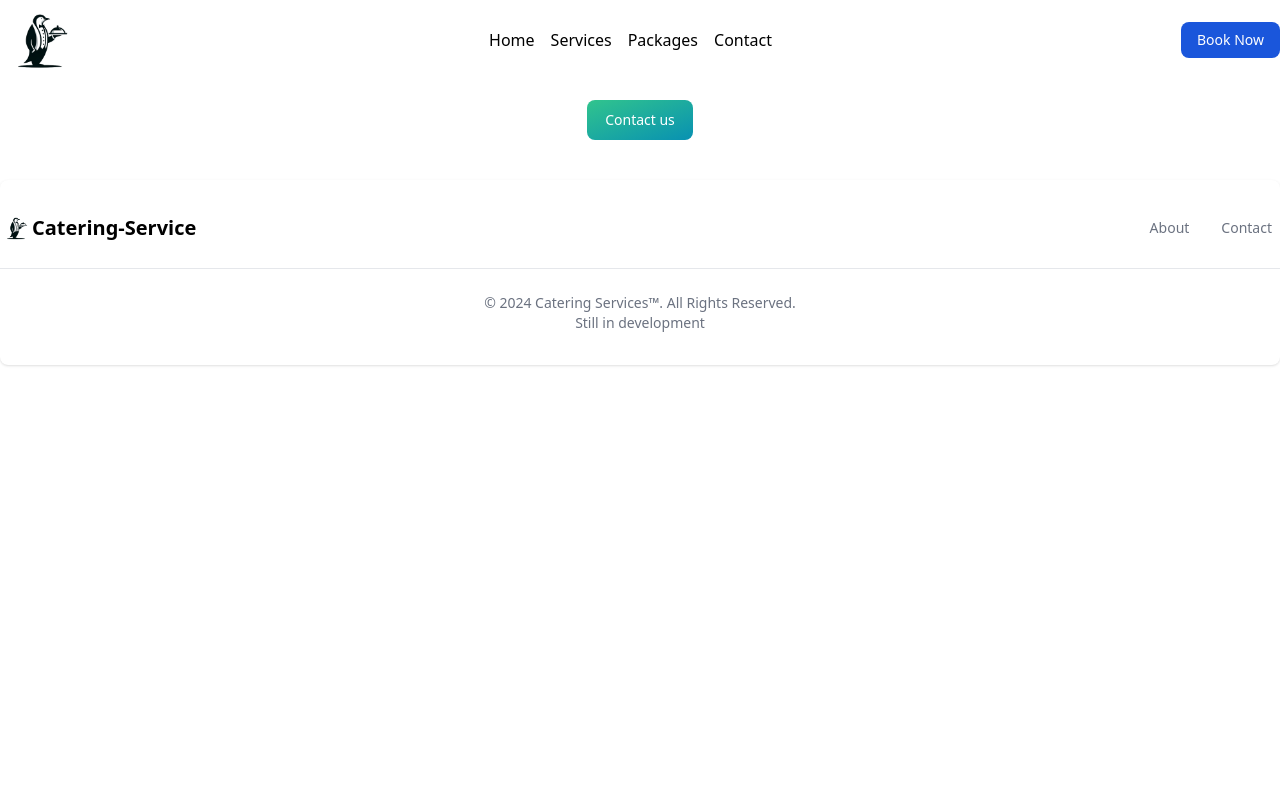
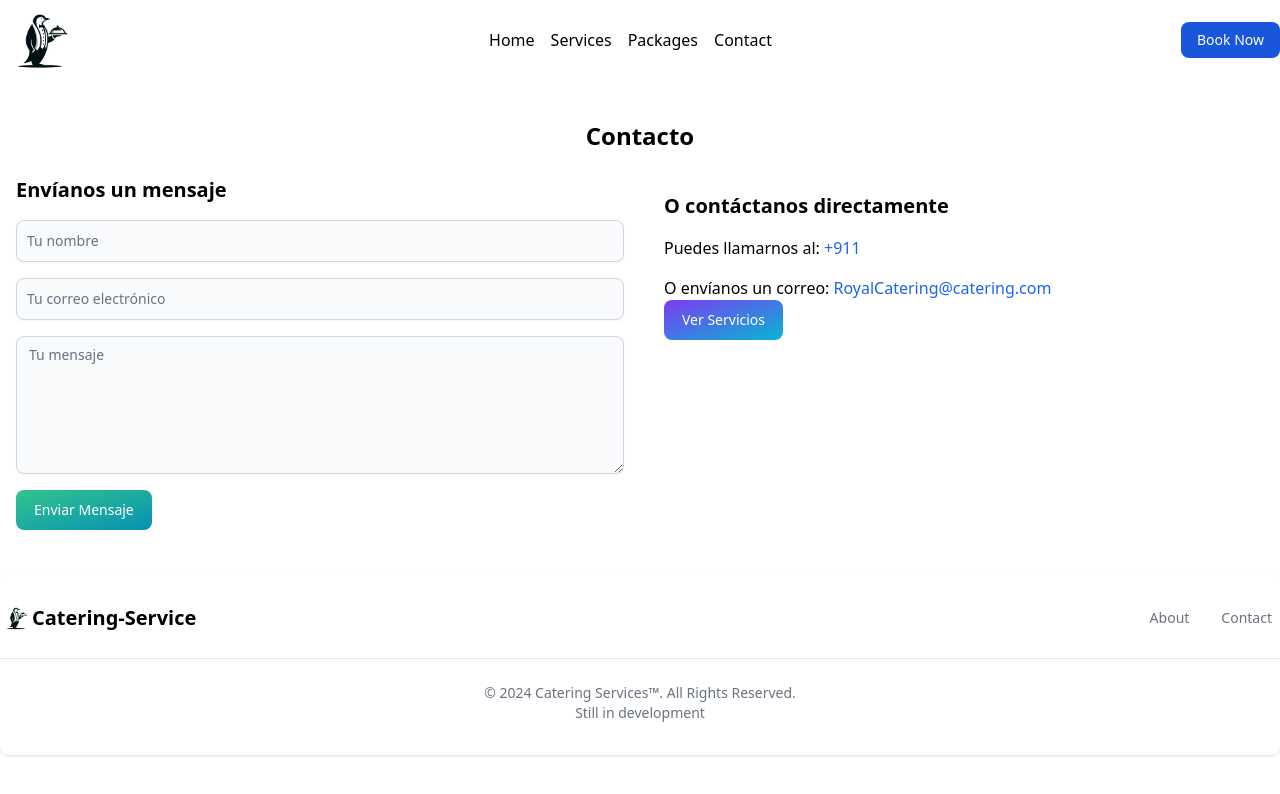
Before and after one commit to iZackk26/Catering-ServiceV2, a React (Vite) app: page /contact in a window 1280 px wide. Shown: the top 794 px of the page. Built offline with nearby package versions, Linux system fonts and the light colour scheme.

Commit message:
feat: Pre-Final-Release adding the contact page

```diff
--- a/src/pages/Contact.jsx
+++ b/src/pages/Contact.jsx
@@ -1,7 +1,6 @@
 import React from 'react';
 import { Link } from 'react-router-dom';
-import { Button } from "flowbite-react";
-
+import { Button, TextInput, Textarea } from "flowbite-react";
 // Components
 import Header from '../components/Header';
 
@@ -32,18 +31,44 @@ export default function Contact() {
     <>
       <Header />
 
-      <div className="flex justify-center mt-5">
-      <Link to="/catering"> <Button gradientDuoTone="greenToBlue">Contact us</Button></Link>
+      <div className="container mx-auto mt-10 px-4">
+        <h1 className="text-2xl font-bold text-center mb-6">Contacto</h1>
+        <div className="grid grid-cols-1 md:grid-cols-2 gap-8">
+          <div className="space-y-4">
+            <h2 className="text-xl font-semibold">Envíanos un mensaje</h2>
+            <TextInput
+              id="name"
+              type="text"
+              placeholder="Tu nombre"
+              required={true}
+              shadow={true}
+            />
+            <TextInput
+              id="email"
+              type="email"
+              placeholder="Tu correo electrónico"
+              required={true}
+              shadow={true}
+            />
+            <Textarea
+              id="message"
+              placeholder="Tu mensaje"
+              required={true}
+              rows={6}
+              shadow={true}
+            />
+            <Button gradientDuoTone="greenToBlue">Enviar Mensaje</Button>
+          </div>
+          <div className="space-y-4 ml-2 mt-4">
+            <h2 className="text-xl font-semibold">O contáctanos directamente</h2>
+            <p>Puedes llamarnos al: <a href="tel:+1234567890" className="text-blue-600 hover:underline">+911</a></p>
+            <p>O envíanos un correo: <a href="mailto:contacto@catering.com" className="text-blue-600 hover:underline">RoyalCatering@catering.com</a></p>
+            <Link to="/catering">
+              <Button gradientDuoTone="purpleToBlue">Ver Servicios</Button>
+            </Link>
+          </div>
+        </div>
       </div>
-
-      {/* <div className="container mx-auto mt-5 px-4">
-        <h2 className="text-center mb-4">Contact Our Developers</h2>
-        <div className="flex justify-around flex-nowrap items-center gap-4">
-          {developers.map(dev => (
-            <DeveloperCard key={dev.username} {...dev} />
-          ))}
-        </div>
-      </div> */}
 
       <Footer />
     </>
--- a/src/pages/PackageDetail.jsx
+++ b/src/pages/PackageDetail.jsx
@@ -21,13 +21,29 @@ function PackageDetails() {
 
 
   if (!packageDetails) {
-    return <div>Loading...</div>;
+    return (
+      <div role="status" className="space-y-8  flex flex-col items-center animate-pulse mt-16 md:space-y-0 md:space-x-8 rtl:space-x-reverse md:flex md:items-center">
+        <div className="flex items-center justify-center w-full h-48 bg-gray-300 rounded sm:w-96 dark:bg-gray-700">
+          <svg className="w-10 h-10 text-gray-200 dark:text-gray-600" aria-hidden="true" xmlns="http://www.w3.org/2000/svg" fill="currentColor" viewBox="0 0 20 18">
+            <path d="M18 0H2a2 2 0 0 0-2 2v14a2 2 0 0 0 2 2h16a2 2 0 0 0 2-2V2a2 2 0 0 0-2-2Zm-5.5 4a1.5 1.5 0 1 1 0 3 1.5 1.5 0 0 1 0-3Zm4.376 10.481A1 1 0 0 1 16 15H4a1 1 0 0 1-.895-1.447l3.5-7A1 1 0 0 1 7.468 6a.965.965 0 0 1 .9.5l2.775 4.757 1.546-1.887a1 1 0 0 1 1.618.1l2.541 4a1 1 0 0 1 .028 1.011Z"/>
+          </svg>
+        </div>
+        <div className="w-full">
+          <div className="h-2.5 bg-gray-200 rounded-full dark:bg-gray-700 w-48 mb-4"></div>
+          <div className="h-2 bg-gray-200 rounded-full dark:bg-gray-700 max-w-[480px] mb-2.5"></div>
+          <div className="h-2 bg-gray-200 rounded-full dark:bg-gray-700 mb-2.5"></div>
+          <div className="h-2 bg-gray-200 rounded-full dark:bg-gray-700 max-w-[440px] mb-2.5"></div>
+          <div className="h-2 bg-gray-200 rounded-full dark:bg-gray-700 max-w-[460px] mb-2.5"></div>
+          <div className="h-2 bg-gray-200 rounded-full dark:bg-gray-700 max-w-[360px]"></div>
+        </div>
+      <span className="sr-only">Loading...</span>
+      </div>
+    );
   }
 
   return (
     <>
       <Header />
-
       <div className="flex h-screen mt-10" data-aos="zoom-in" data-aos-duration="1250">
         <div className="w-1/4 flex flex-col overflow-y-auto hide-scrollbar justify-start items-center p-4 space-y-4">
           {packageDetails.platillos.map(platillo => (
@@ -44,8 +60,9 @@ function PackageDetails() {
           {selectedDish ? (
             <div>
               <h3 className='mb-4 text-4xl font-extrabold leading-none tracking-tight text-gray-900 md:text-5xl lg:text-6xl dark:text-white p-4 pt-14 pl-10"> text-black'>{selectedDish.nombre}</h3>
-              <p className='text-lg font-normal text-gray-500 lg:text-xl dark:text-gray-400 ml-4'><b>{selectedDish.descripcion}</b></p>
-              <span class="bg-blue-100 text-blue-800 text-xs font-medium me-2 px-2.5 py-0.5 rounded dark:bg-blue-900 dark:text-blue-300 ml-4">${selectedDish.precio}</span>
+              <p className='text-lg font-normal text-gray-500 lg:text-xl dark:text-gray-400 ml-4 mb-3'><b>{selectedDish.descripcion}</b></p>
+              <span className="bg-blue-100 text-blue-800 text-m  font-medium px-4 py-1.5 rounded dark:bg-blue-900 dark:text-blue-300 ml-4 mt-10">${selectedDish.precio}</span>
+
 
             </div>
           ) : (
```
Also changed, not shown: 1 other file (tests, documents, lock files or other folders).
